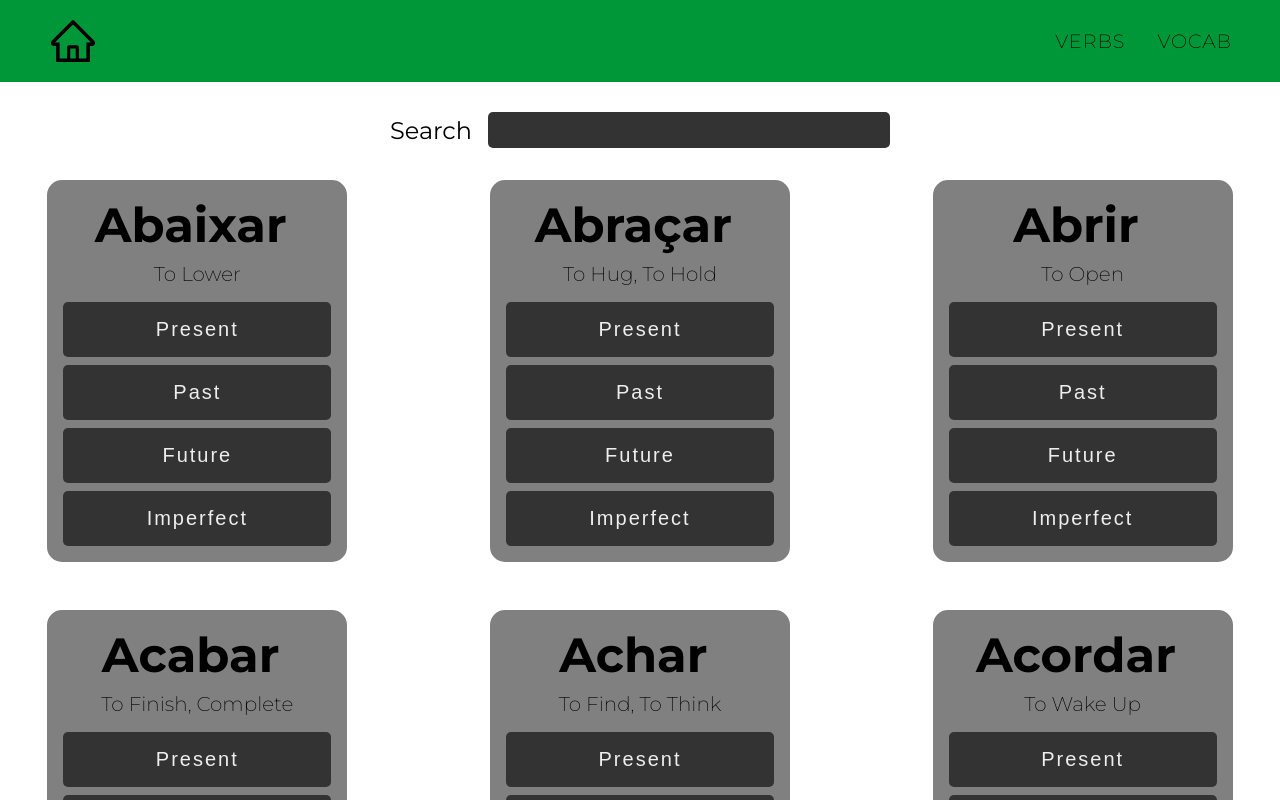
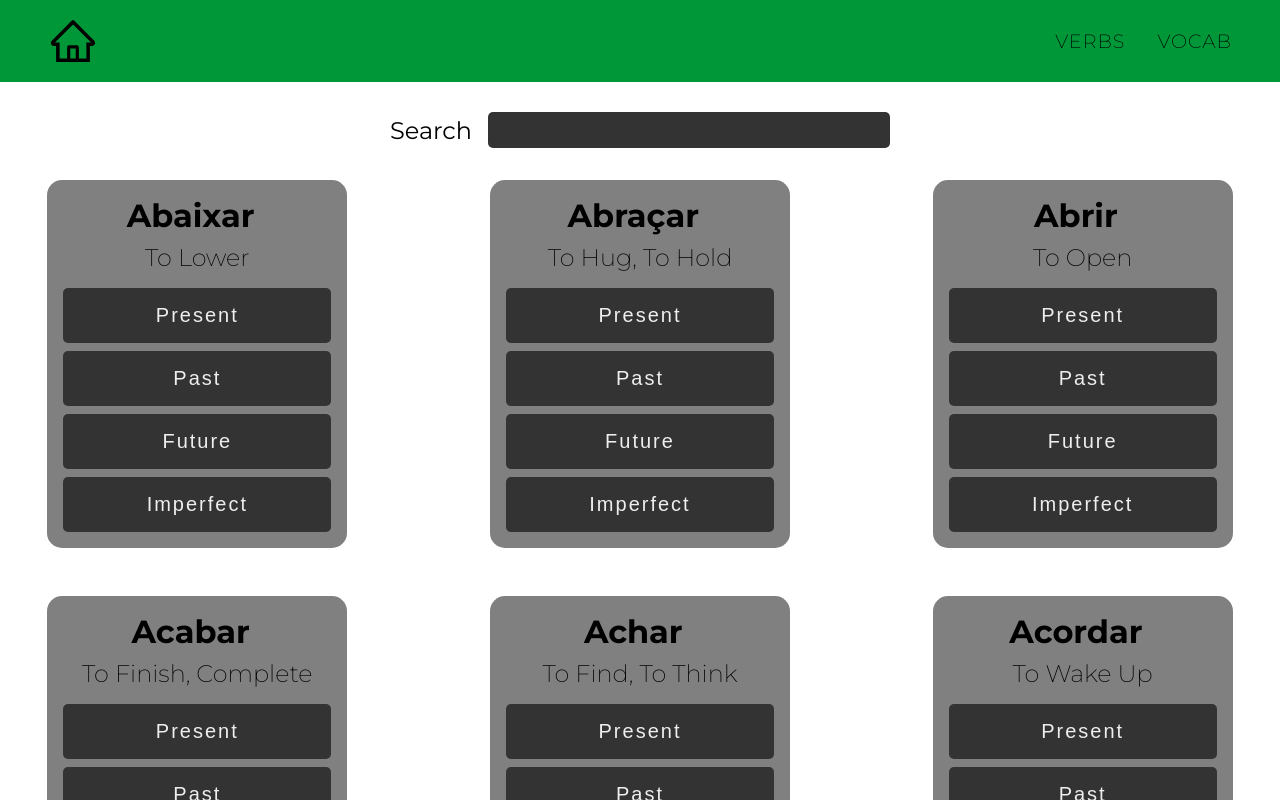
Before and after one commit to dking1342/portuguese, a Next.js app: page /verbs in a window 1280 px wide. Shown: the top 800 px of the page. Built offline with nearby package versions, Linux system fonts and the light colour scheme.

Commit message:
vocab changes

```diff
--- a/src/app/styles/VerbItem.module.sass
+++ b/src/app/styles/VerbItem.module.sass
@@ -19,10 +19,10 @@
     width: 100%
 
     h1
-      font-size: clamp(1.5rem,5vw,3rem)
+      font-size: clamp(1.5rem,3vw,2rem)
 
     h2
-      font-size: clamp(0.75rem,3vw,1.25rem)
+      font-size: clamp(1rem,3vw,1.5rem)
       font-weight: 200
 
   .btnContainer
```
